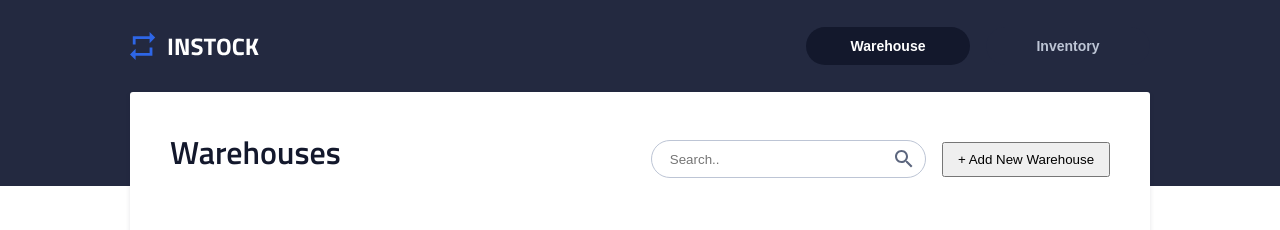
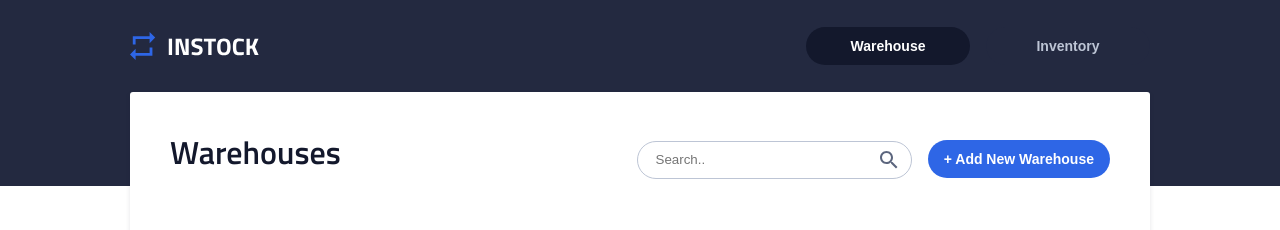
Before and after one commit to cdd741/In-Stock, a React (Create React App) app in the folder client/: page /warehouses in a window 1280 px wide. Shown: the top 230 px of the page. Built offline with nearby package versions, Linux system fonts and the light colour scheme; no server answers.

Commit message:
added button styling
Signed-off-by: lyjchan0411 <lyjchan0411@gmail.com>

```diff
--- a/client/src/components/FirstLevelWrap/FirstLevelWrap.jsx
+++ b/client/src/components/FirstLevelWrap/FirstLevelWrap.jsx
@@ -6,6 +6,7 @@ import arrowImg from "../../assets/icons/chevron_right-24px.svg";
 import sortIcon from "../../assets/icons/sort-24px.svg";
 import "./FirstLevelWrap.scss";
 import { Link } from "react-router-dom";
+import Button from "../Button/Button";
 
 export default class FirstLevelWrap extends Component {
   render() {
@@ -16,8 +17,10 @@ export default class FirstLevelWrap extends Component {
           {/* Header Bar */}
           <div className="container__header-container">
             <div className="container__header-content">
+              {/* Header */}
               <h1 className="container__header">Warehouses</h1>
               <form className="container__header-form">
+                {/* Search Bar */}
                 <div className="container__header-search-bar">
                   <input
                     className="container__header-search-bar-input"
@@ -31,9 +34,15 @@ export default class FirstLevelWrap extends Component {
                   />
                 </div>
                 <Link to="/warehouses/add">
-                  <button className="container__header-btn" type="submit">
+                  {/* <button className="container__header-btn" type="submit">
                     + Add New Warehouse
-                  </button>
+                  </button> */}
+                  <Button
+                    width={"100%"}
+                    type={"submit"}
+                    className={"container__header-btn"}
+                    children={"+ Add New Warehouse"}
+                  />
                 </Link>
               </form>
             </div>
--- a/client/src/components/FirstLevelWrap/FirstLevelWrap.scss
+++ b/client/src/components/FirstLevelWrap/FirstLevelWrap.scss
@@ -6,6 +6,7 @@
   display: flex;
   justify-content: center;
 }
+
 .container {
   color: $instock-black;
   background-color: $white;
@@ -55,6 +56,9 @@
   }
   &__header-form {
     margin: 1rem 0 1.5rem;
+    a {
+      text-decoration: none;
+    }
     @include tablet {
       display: flex;
       align-items: baseline;
@@ -87,6 +91,7 @@
   &__header-btn {
     width: 100%;
     padding: 0.5rem 0;
+
     @include tablet {
       min-width: 168px;
     }
```
